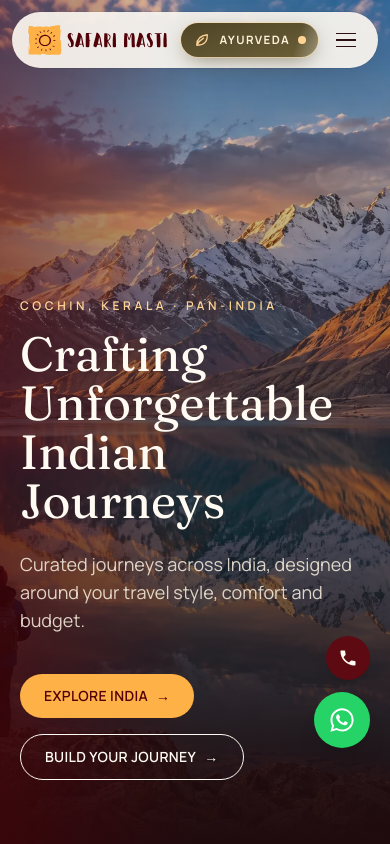
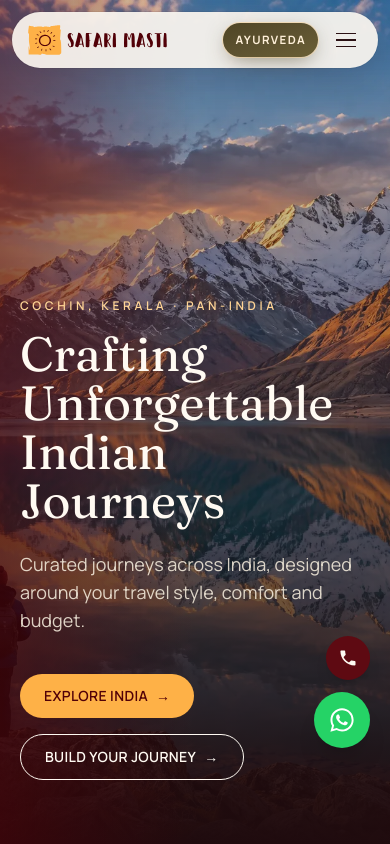
Before and after one commit to arunpremji1991/safarimasti, a Next.js app: page / in a window 390 px wide. Shown: the top 844 px of the page. Built offline with nearby package versions, Linux system fonts and the light colour scheme.

Commit message:
fix: keep the menu button visible on narrow phones
Co-Authored-By: Claude Sonnet 5.5 <noreply@anthropic.com>

```diff
--- a/src/components/Nav.tsx
+++ b/src/components/Nav.tsx
@@ -45,7 +45,7 @@ function AyurvedaPill({
         "bg-gradient-to-br from-olive-800 via-[#5d5230] to-olive-600 text-amber-100",
         "ring-1 ring-amber-300/50 shadow-[0_6px_22px_-6px_rgba(79,69,37,0.7)]",
         "transition-all duration-300 hover:-translate-y-0.5 hover:shadow-[0_10px_28px_-6px_rgba(79,69,37,0.9)]",
-        compact ? "px-3 py-2" : "px-4 py-2.5",
+        compact ? "px-3 py-2 max-[339px]:hidden" : "px-4 py-2.5",
         active && "ring-2 ring-amber-300"
       )}
     >
@@ -53,7 +53,7 @@ function AyurvedaPill({
         aria-hidden
         className="nav-sheen pointer-events-none absolute inset-y-0 start-0 w-1/3 bg-gradient-to-r from-transparent via-white/30 to-transparent"
       />
-      <LeafIcon className="relative h-[18px] w-[18px] text-amber-300 transition-transform duration-300 group-hover:rotate-12" />
+      <LeafIcon className={clsx("relative h-[18px] w-[18px] text-amber-300 transition-transform duration-300 group-hover:rotate-12", compact && "max-[399px]:hidden")} />
       <span
         className={clsx(
           "relative font-bold uppercase",
@@ -62,7 +62,7 @@ function AyurvedaPill({
       >
         {label}
       </span>
-      <span aria-hidden className="relative flex h-2 w-2">
+      <span aria-hidden className={clsx("relative flex h-2 w-2", compact && "max-[399px]:hidden")}>
         <span className="absolute inline-flex h-full w-full animate-ping rounded-full bg-amber-300 opacity-70" />
         <span className="relative inline-flex h-2 w-2 rounded-full bg-amber-300" />
       </span>
@@ -183,7 +183,7 @@ export function Nav() {
               aria-expanded={menuOpen}
               aria-label={menuOpen ? t("nav.closeMenu") : t("nav.openMenu")}
               className={clsx(
-                "relative z-50 flex h-10 w-10 flex-col items-center justify-center gap-[5px] rounded-full transition-colors xl:hidden",
+                "relative z-50 flex h-10 w-10 shrink-0 flex-col items-center justify-center gap-[5px] rounded-full transition-colors xl:hidden",
                 menuOpen
                   ? "text-cream-50 hover:bg-white/10"
                   : solid
```
